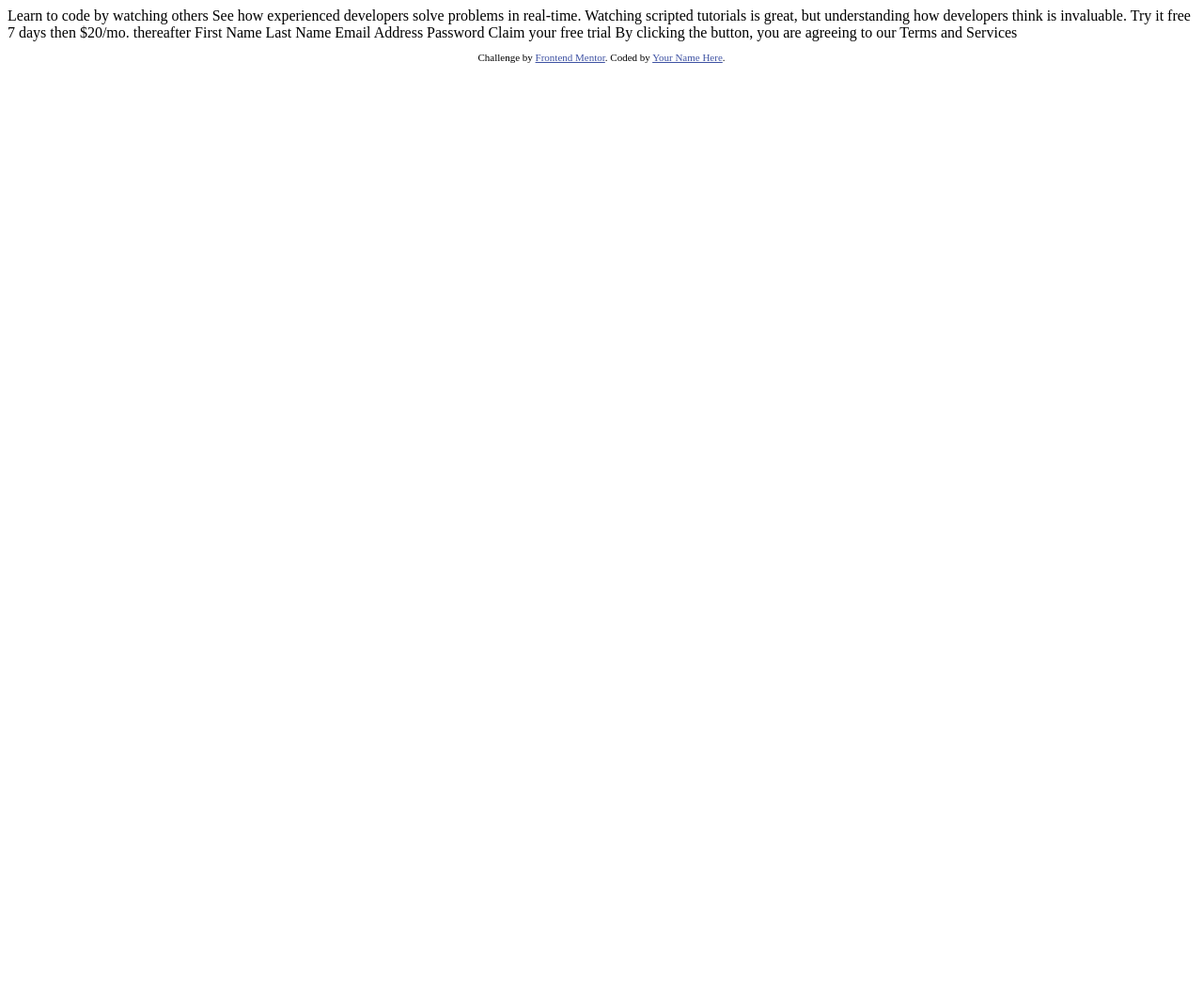
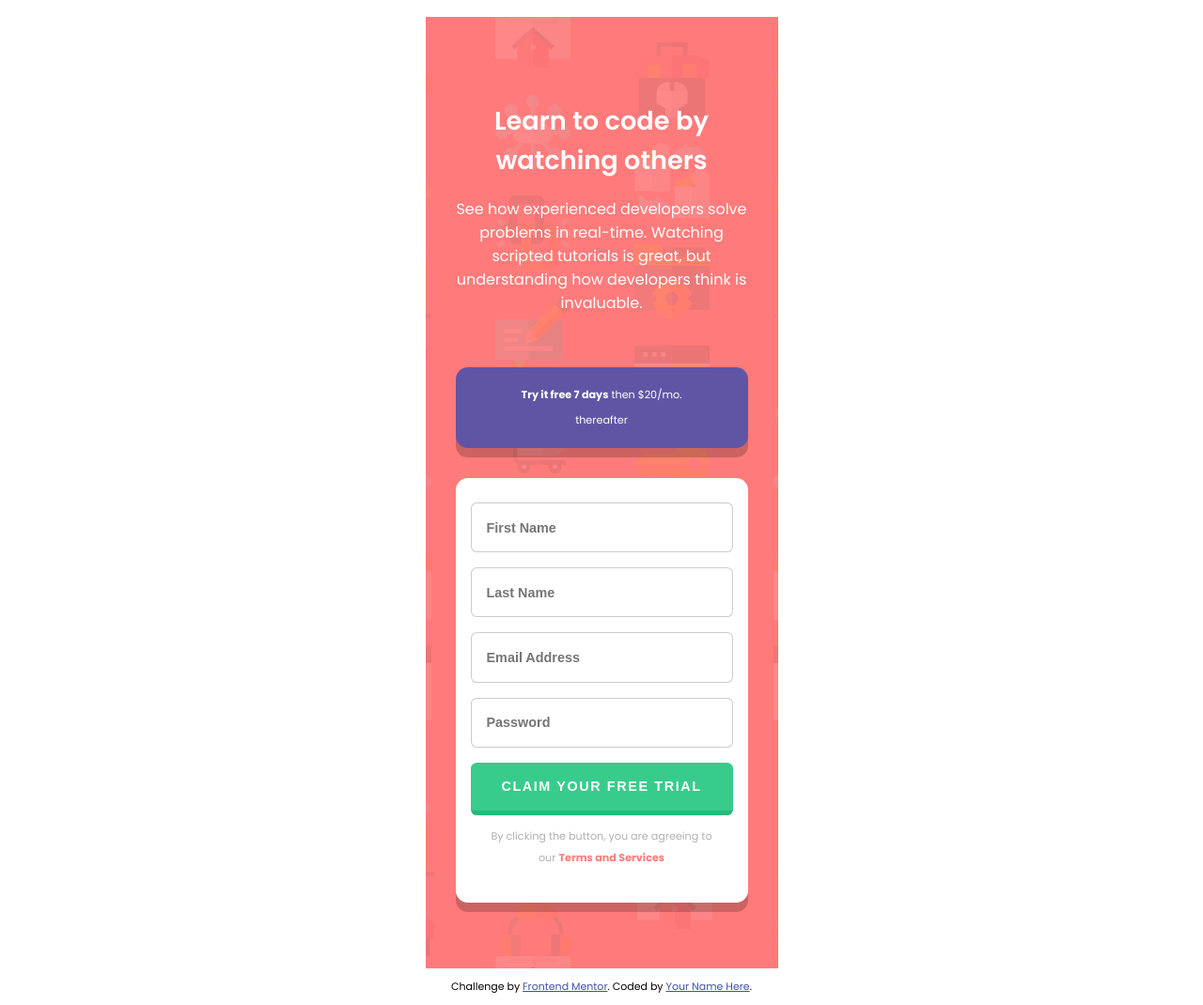
Before and after one commit to cruilnsy/intro-component-with-signup-form, a plain HTML site: page index.html in a window 1280 px wide. Shown: the whole page at 94% size. Before the commit the page ends 800 px from the top, so only its background shows below. Drawn offline with Linux system fonts and the light colour scheme.

Commit message:
Basic codes

```diff
--- /dev/null
+++ b/index.css
@@ -0,0 +1,160 @@
+@import url('https://fonts.googleapis.com/css?family=Poppins:400,500,600,700&display=swap');
+
+:root {
+    --root-font-size: 16px;
+    --root-font-family: 'Poppins', Arial, Helvetica, sans-serif;
+    --root-font-weight-small: 400;
+    --root-font-weight-small-medium: 500;
+    --root-font-weight-medium: 600;
+    --root-font-weight-large: 700;
+    --mobile-width: 375px;
+    --desktop-width: 1440px;
+    --bg-intro-desktop: url('images/bg-intro-desktop.png') no-repeat;
+    --bg-intro-mobile: url('images/bg-intro-mobile.png') repeat-y;
+    --primary-red: hsl(0, 100%, 74%);
+    --primary-green: hsl(154, 59%, 51%);
+    --primary-white: hsl(0, 100%, 100%);
+    --accent-blue: hsl(248, 32%, 49%);
+    --neutral-dark-blue: hsl(249, 10%, 26%);
+    --neural-grayish-blue: hsl(246, 25%, 77%);
+    --neural-light-grey: rgb(0, 0, 0, 0.2);
+    --content-box-shadow: 0px 10px 0px 0px var(--neural-light-grey);
+}
+body {
+    font-family: var(--root-font-family);
+    font-size: var(--root-font-size);
+    margin: 0;
+    padding: 0;
+}
+.container {
+    background: var(--primary-red) var(--bg-intro-mobile);
+    max-width:  var(--mobile-width);
+    margin: auto;
+    color: var(--primary-white);
+    text-align: center;
+}
+.header-wrapper h1 {
+    font-size: 1.7rem;
+    font-weight: var(--root-font-weight-medium);
+    padding: 5.6rem 4rem 0 4rem;
+}
+.header-wrapper p {
+    padding: 0 2rem;
+}
+.content-wrapper {
+    padding: 1.8rem 2rem 4.4rem;
+}
+.content-wrapper .price {
+    font-size: .95rem;
+    box-shadow: var(--content-box-shadow);
+    background-color: var(--accent-blue);
+    border-radius: 0.8rem;
+}
+.content-wrapper .price p {
+    padding: 1rem 4rem;
+    line-height: 1.7rem;
+    font-weight: var(--root-font-weight-small);
+}
+.content-wrapper .price .highlight {
+    font-weight: var(--root-font-weight-large);
+}
+
+.content-form {
+    margin-top: 2rem;
+    background-color: var(--primary-white);
+    box-shadow: var(--content-box-shadow);
+    border-radius: 0.8rem;
+    padding: 1.6rem 1rem;
+}
+input, button{
+    padding: 1.1rem 1rem;
+    border-radius: 0.4rem;
+    border: 1px solid var(--neural-light-grey);
+    box-sizing: border-box;
+    font-size: 0.9rem;
+    font-weight: var(--root-font-weight-medium);
+    width: 100%;
+}
+.content-form input[type=text]:nth-child(n + 2), button {
+    margin-top: 1rem;
+}
+button {
+    background-color: var(--primary-green);
+    color: var(--primary-white);
+    border: none;
+    border-bottom: 5px solid hsl(154, 66%, 44%);
+    text-transform: uppercase;
+    letter-spacing: 0.1rem;
+}
+.content-form .error {
+    display: block;
+    color: var(--primary-red);
+    text-align: right;
+    font-size: 0.6rem;
+    padding-top: 0.2rem;
+}
+.content-form .error-input {
+    border: 1px solid var(--primary-red);
+    background-image: url('images/icon-error.svg');
+    background-repeat: no-repeat;
+    background-position: 92%;
+}
+.content-form .error-input::placeholder {
+    color: var(--primary-red);
+}
+
+
+.content-wrapper p {
+    font-size: 0.7rem;
+    padding: 0 1rem;
+    line-height: 1.4rem;
+}
+.content-form p span:first-child{
+    color: var(--neutral-dark-blue);
+    opacity: 0.4;
+}
+.content-form p span:last-child {
+    color: var(--primary-red);
+    font-weight: var(--root-font-weight-large);
+}
+
+
+
+@media only screen and (min-width: 1440px) {
+    .container {
+        min-width: var(--desktop-width);
+        background: var(--primary-red) var(--bg-intro-desktop);
+        display: flex;
+        align-items: center;
+    }
+    .header-wrapper, .content-wrapper {
+        width: 50%;
+    }
+    .header-wrapper h1, .header-wrapper p {
+        text-align: left;
+        padding: 1rem 5rem 0 10rem;
+    }
+    .header-wrapper h1 {
+        padding-right: 5rem;
+        font-size: 2.8rem;
+        margin: 0;
+        line-height: 3.5rem;
+    }
+    .header-wrapper p {
+
+        font-size: 0.9rem;
+    }
+    .content-wrapper {
+        padding: 5rem 0;
+    }
+    .content-wrapper .price, .content-wrapper .content-form {
+        margin-right: 10rem;
+    }
+    .content-wrapper p {
+        font-size: 0.9rem;
+    }
+    .content-form {
+        padding: 2rem;
+    }
+
+}
--- a/index.html
+++ b/index.html
@@ -1,42 +1,68 @@
 <!DOCTYPE html>
 <html lang="en">
     <head>
-  <meta charset="UTF-8">
-  <meta name="viewport" content="width=device-width, initial-scale=1.0"> <!-- displays site properly based on user's device -->
+        <meta charset="UTF-8" />
+        <meta name="viewport" content="width=device-width, initial-scale=1.0" />
+        <!-- displays site properly based on user's device -->
 
-  <link rel="icon" type="image/png" sizes="32x32" href="./images/favicon-32x32.png">
+        <link
+            rel="icon"
+            type="image/png"
+            sizes="32x32"
+            href="./images/favicon-32x32.png"
+        />
+        <link rel="stylesheet" href="index.css">
 
         <title>Frontend Mentor | Intro component with sign up form</title>
 
         <!-- Feel free to remove these styles or customise in your own stylesheet 👍 -->
         <style>
-    .attribution { font-size: 11px; text-align: center; }
-    .attribution a { color: hsl(228, 45%, 44%); }
+            .attribution {
+            font-size: 11px;
+            text-align: center;
+            }
+
+            .attribution a {
+            color: hsl(228, 45%, 44%);
+            }
         </style>
     </head>
+
     <body>
-
-  Learn to code by watching others
-
-  See how experienced developers solve problems in real-time. Watching scripted tutorials is great,
-  but understanding how developers think is invaluable.
-
-  Try it free 7 days then $20/mo. thereafter
-
-  First Name
-  Last Name
-  Email Address
-  Password
-
-  Claim your free trial
-
-  By clicking the button, you are agreeing to our Terms and Services
-
+        <div class="container">
+            <header class="header-wrapper">
+                <h1>Learn to code by watching others</h1>
+                <p>See how experienced developers solve problems in real-time. Watching scripted tutorials is great, but understanding how developers think is invaluable.</p>
+            </header>
+            <section class="content-wrapper">
+                <article class="price">
+                    <p><span class="highlight">Try it free 7 days</span> then $20/mo. thereafter</p>
+                </article>
+                <form name="contentForm" class="content-form">
+                    <input type="text" name="firstName" class="first-name-input" placeholder="First Name" onchange="checkField(this)" />
+                    <span class="first-name"></span>
+                    <input type="text" name="lastName" class="last-name-input" placeholder="Last Name" onchange="checkField(this)" />
+                    <span class="last-name"></span>
+                    <input type="text" name="emailAddress" class="email-address-input" placeholder="Email Address" onchange="checkField(this)" />
+                    <span class="email-address"></span>
+                    <input type="text" name="password" class="password-input" placeholder="Password" onchange="checkField(this)" />
+                    <span class="password"></span>
+                    <button onclick="submitForm(event)">Claim your free trial</button>
+                    <p>
+                        <span>By clicking the button, you are agreeing to our</span>
+                        <span>Terms and Services</span>
+                    </p>
+                </form>
+            </section>
+        </div>
         <footer>
             <p class="attribution">
-      Challenge by <a href="https://www.frontendmentor.io?ref=challenge" target="_blank">Frontend Mentor</a>.
-      Coded by <a href="#">Your Name Here</a>.
+                Challenge by
+                <a href="https://www.frontendmentor.io?ref=challenge" target="_blank"
+                >Frontend Mentor</a
+                >. Coded by <a href="#">Your Name Here</a>.
             </p>
         </footer>
+        <script src="index.js"></script>
     </body>
 </html>
--- /dev/null
+++ b/index.js
@@ -0,0 +1,58 @@
+var formData = {
+    firstName: "",
+    lastName: "",
+    emailAddress: "",
+    password: ""
+};
+
+function submitForm(event) {
+    event.preventDefault();
+    clearForm();
+    if (validateForm()) {
+        // API call
+        console.log('API calling...');
+    }
+}
+
+function validateForm() {
+    var selector ="";
+    var isValidate = true;
+    var value = "";
+    for (var prop in formData) {
+        selector = '.' + camelCaseToDash(prop);
+        value = formData[prop].trim();
+        var hasEmail = selector.includes('email');
+        if ( !value
+            || (hasEmail && value && !validateEmail(formData[prop]))) {
+            document.querySelector(selector).classList.add("error");
+            document.querySelector(selector).innerText = hasEmail && value ? "Looks like this is not an email": camelCaseToWord(prop) + " cannot be empty";
+            document.querySelector(selector + "-input").classList.add("error-input");
+            isValidate = false;
+        }
+    }
+    return isValidate;
+}
+function clearForm() {
+    var selector = "";
+    for (var prop in formData) {
+        selector = '.' + camelCaseToDash(prop);
+        document.querySelector(selector).classList.remove("error");
+        document.querySelector(selector).innerText = "";
+        document.querySelector(selector + '-input').classList.remove("error-input");
+    }
+}
+function checkField(element) {
+    var elementName = element.name;
+    var elementValue = element.value;
+    formData[elementName] = elementValue;
+}
+
+function camelCaseToDash(str) {
+    return str.replace(/[A-Z]/g, (g) => `-${g[0].toLowerCase()}`);
+}
+function camelCaseToWord(str) {
+    return str.replace(/([A-Z])/g, " $1").trim().replace(/^\w/, c => c.toUpperCase());
+}
+function validateEmail(email) {
+    return /^\w+([\.-]?\w+)*@\w+([\.-]?\w+)*(\.\w{2,3})+$/.test(email);
+}
```
Lines whose indentation alone changed are shown as unchanged.
